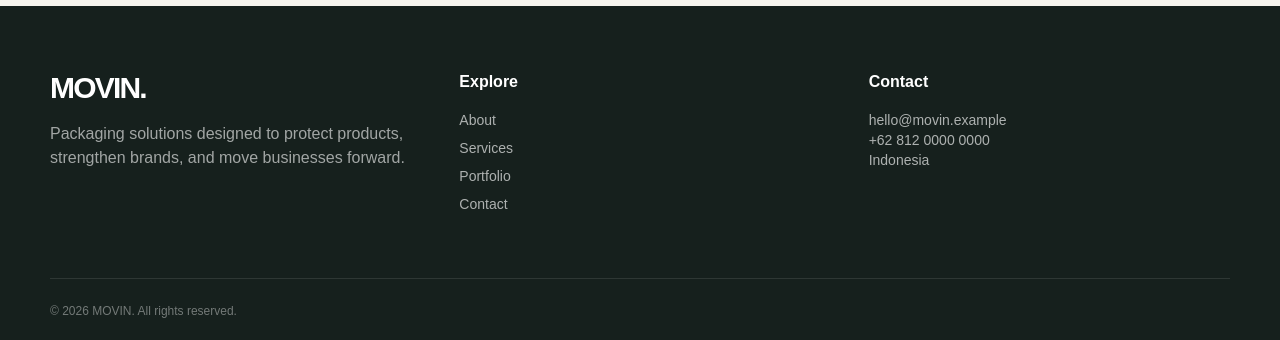
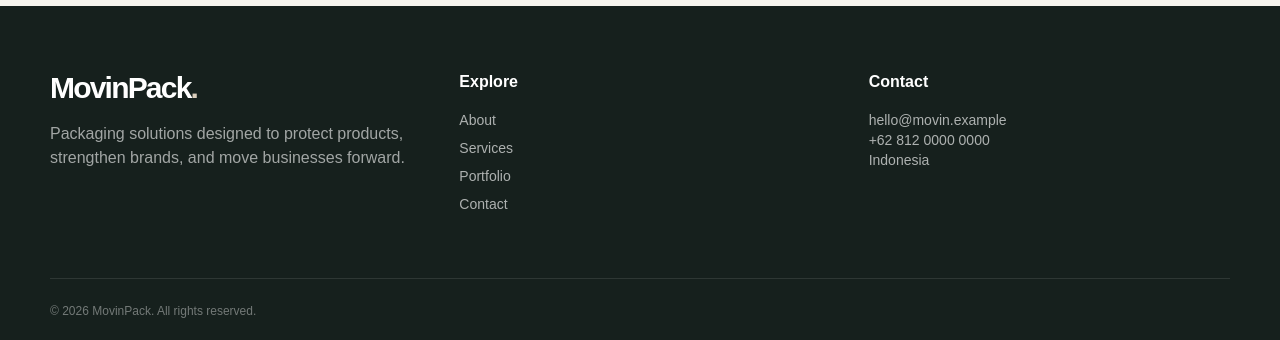
Before and after one commit to HeppyH/movin-company-profile, a Next.js app: page / in a window 1280 px wide. Shown: the part 3012-3352 px from the top of the page. Built offline with nearby package versions, Linux system fonts and the light colour scheme.

Commit message:
Rename footer brand to MovinPack

```diff
--- a/components/Footer.tsx
+++ b/components/Footer.tsx
@@ -2,10 +2,10 @@ import Link from "next/link";
 export default function Footer() {
   return <footer className="bg-[#16201D] text-white mt-24">
     <div className="container py-16 grid md:grid-cols-3 gap-12">
-      <div><div className="font-black text-3xl tracking-[-.06em]">MOVIN.</div><p className="text-white/60 mt-4 max-w-sm">Packaging solutions designed to protect products, strengthen brands, and move businesses forward.</p></div>
+      <div><div className="font-black text-3xl tracking-[-.06em]">MovinPack<span className="text-[#D9CDBB]">.</span></div><p className="text-white/60 mt-4 max-w-sm">Packaging solutions designed to protect products, strengthen brands, and move businesses forward.</p></div>
       <div><div className="font-bold mb-4">Explore</div><div className="grid gap-2 text-white/65 text-sm"><Link href="/about">About</Link><Link href="/services">Services</Link><Link href="/portfolio">Portfolio</Link><Link href="/contact">Contact</Link></div></div>
       <div><div className="font-bold mb-4">Contact</div><p className="text-white/65 text-sm">hello@movin.example<br/>+62 812 0000 0000<br/>Indonesia</p></div>
     </div>
-    <div className="container py-6 border-t border-white/10 text-xs text-white/40">© 2026 MOVIN. All rights reserved.</div>
+    <div className="container py-6 border-t border-white/10 text-xs text-white/40">© 2026 MovinPack. All rights reserved.</div>
   </footer>;
 }
```
